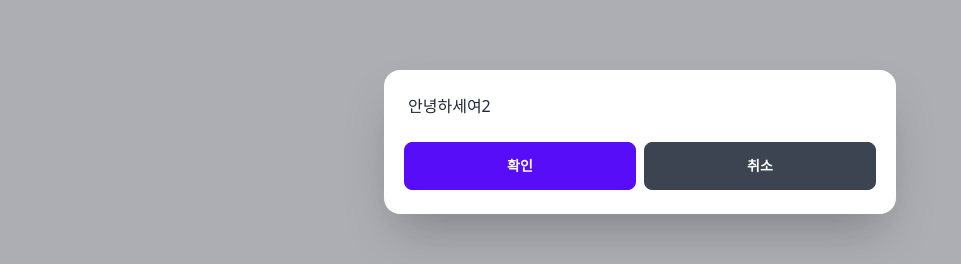
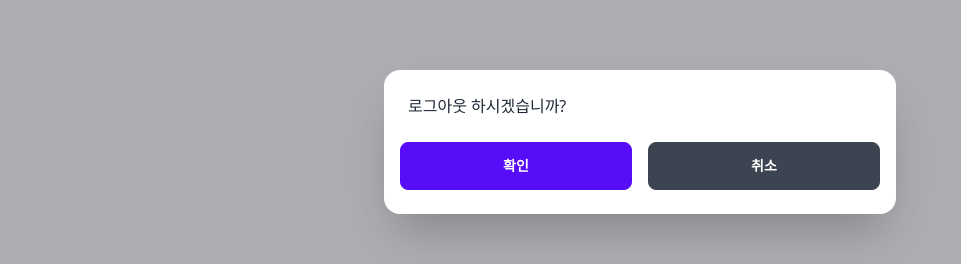
Before and after one commit to minokuma/daisyui-svelte-vite-eevobb, a Svelte app: page / in a window 1280 px wide. Both pictures are taken after a click on the label "모달 열기". Shown: the part 258-522 px from the top of the page, without its empty margins (0-961 px from the left). Built offline with nearby package versions, Linux system fonts and the light colour scheme.

Commit message:
1 file modified

```diff
--- a/src/App.svelte
+++ b/src/App.svelte
@@ -17,9 +17,10 @@
 
 <input type="checkbox" id="my-modal-3" class="modal-toggle">
 <div class="modal">
-  <div class="modal-box">
-    <p>안녕하세여2</p>
-    <div class="modal-action flex justify-center items-stretch">
+  <div class="modal-box  w-1/2">
+    <p>로그아웃 하시겠습니까?</p>
+    <p></p>
+    <div class="modal-action flex justify-center items-stretch space-x-4">
       <label for="my-modal-3" class="btn btn-primary w-1/2">확인</label> <!-- 절반 너비로 설정 -->
       <label for="my-modal-3" class="btn w-1/2">취소</label> <!-- 절반 너비로 설정 -->
     </div>
```
